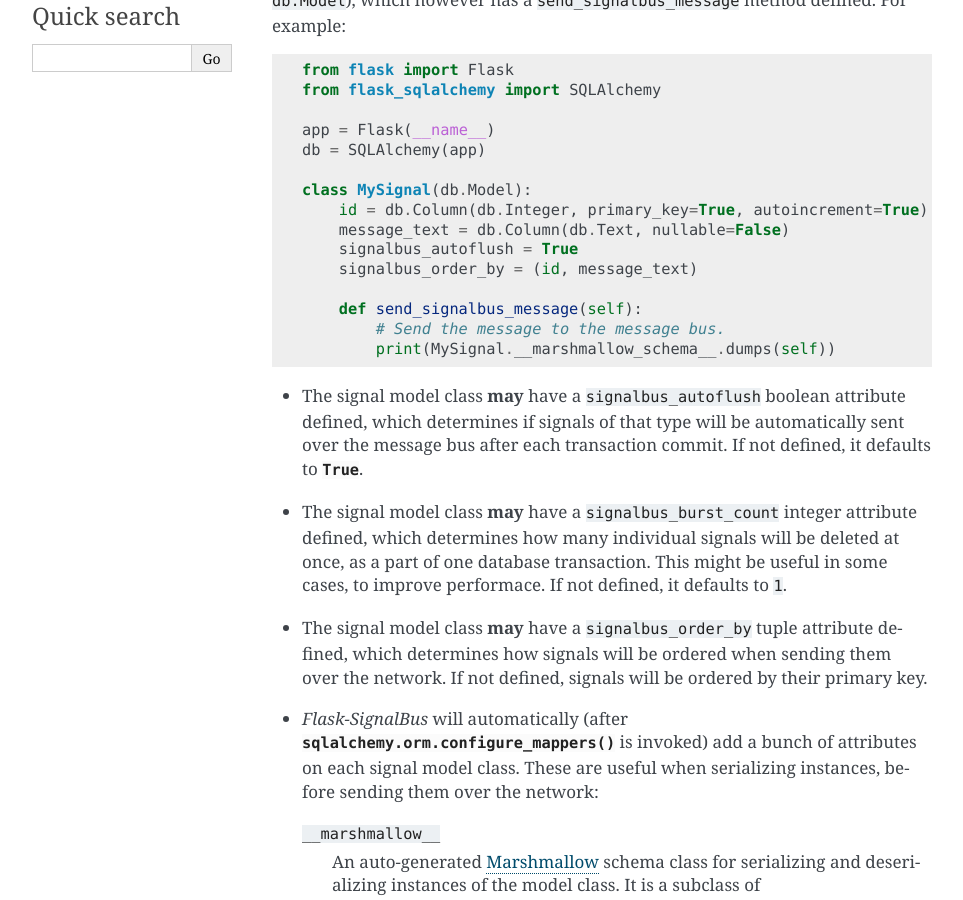
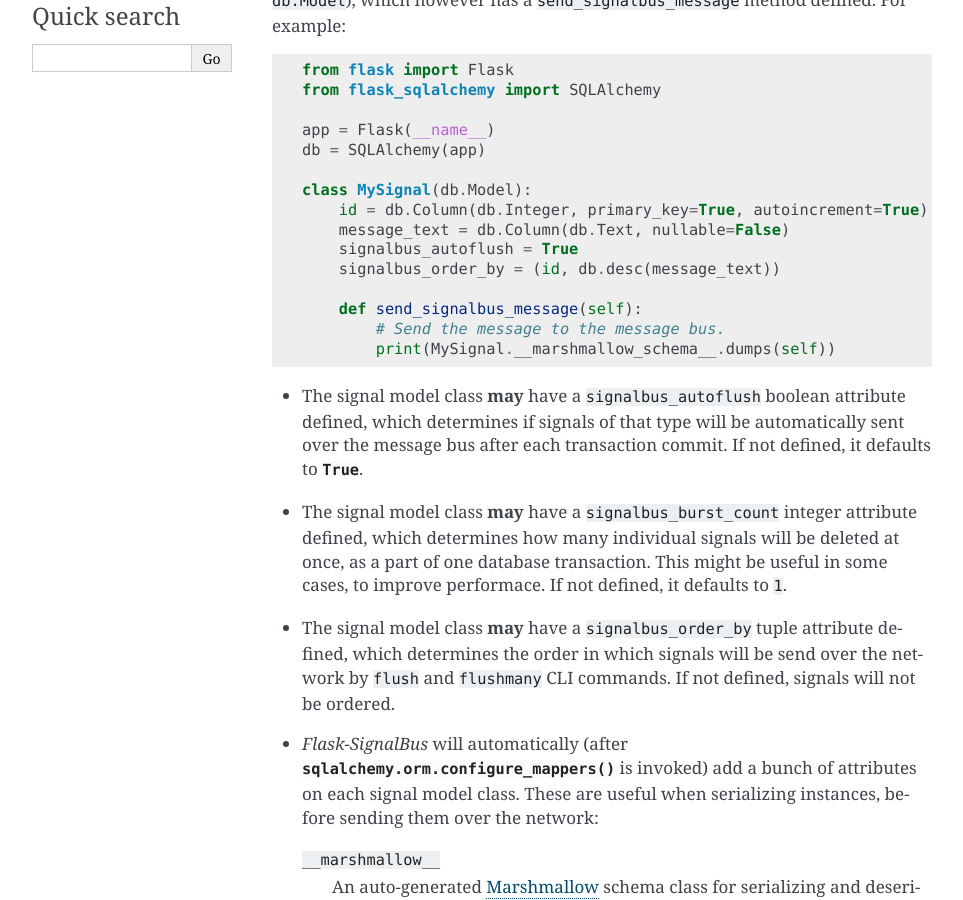
Before and after one commit to epandurski/flask_signalbus, a Sphinx documentation site: the page built from docs/api.rst, in a window 1280 px wide and 900 px high, scrolled down 211 px. Shown: the whole window, without its empty margins (148-1111 px from the left). Built offline with Sphinx 7.4.7, drawn with Linux system fonts in a browser that asks for light colours.

Commit message:
Do not order by primary key if signalbus_order_by is not set

```diff
--- a/docs/api.rst
+++ b/docs/api.rst
@@ -23,7 +23,7 @@ subclass of ``db.Model``), which however has a
       id = db.Column(db.Integer, primary_key=True, autoincrement=True)
       message_text = db.Column(db.Text, nullable=False)
       signalbus_autoflush = True
-      signalbus_order_by = (id, message_text)
+      signalbus_order_by = (id, db.desc(message_text))
 
       def send_signalbus_message(self):
           # Send the message to the message bus.
@@ -41,9 +41,9 @@ subclass of ``db.Model``), which however has a
   performace. If not defined, it defaults to ``1``.
 
 - The signal model class **may** have a ``signalbus_order_by`` tuple
-  attribute defined, which determines how signals will be ordered when
-  sending them over the network. If not defined, signals will be
-  ordered by their primary key.
+  attribute defined, which determines the order in which signals will
+  be send over the network by ``flush`` and ``flushmany`` CLI
+  commands. If not defined, signals will not be ordered.
 
 - *Flask-SignalBus* will automatically (after
   :func:`sqlalchemy.orm.configure_mappers` is invoked) add a bunch of
```
Also changed, not shown: 2 other files.
